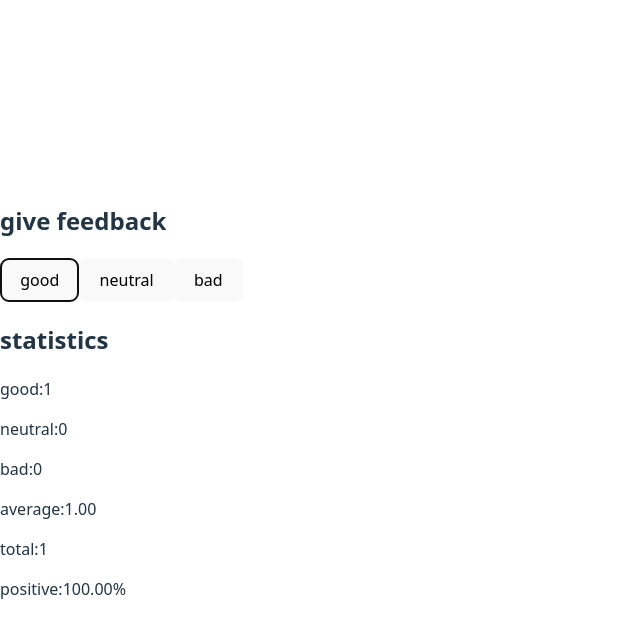
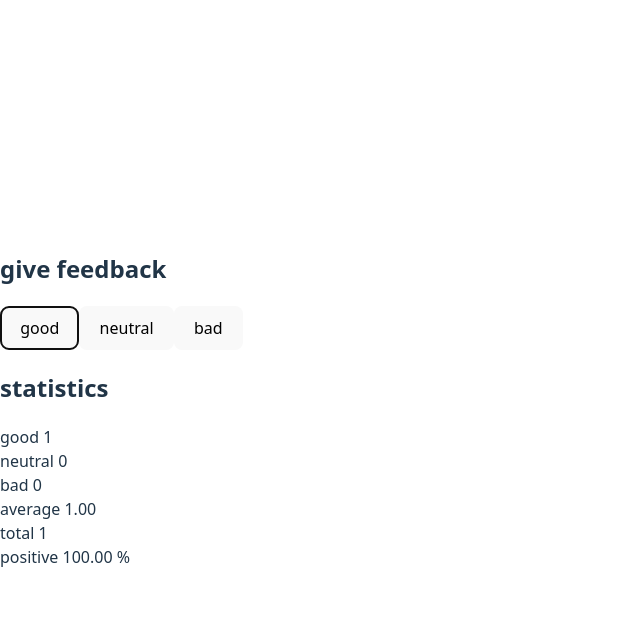
Before and after one commit to dildorababaerova/suttu, a React (Vite) app in the folder part1/: page / in a window 1280 px wide. Both pictures are taken after a click on the button "good". Shown: the top 634 px of the page, without its empty margins (0-640 px from the left). Built offline with nearby package versions, Linux system fonts and the light colour scheme.

Commit message:
part1 exercises 1.10 done

```diff
--- a/part1/src/App.jsx
+++ b/part1/src/App.jsx
@@ -1,4 +1,13 @@
 import { useState } from 'react'
+
+
+const StatisticLine = (props) => {
+  return(
+    <div>
+      {props.text} {props.value} {props.text==="positive"?"%":""}
+    </div>
+  )
+}
 
 const Statistics = (props) => {
   if (props.total === 0) {
@@ -10,13 +19,12 @@ const Statistics = (props) => {
   }
   return(
     <div>
-
-      <p>good:{props.good}</p>
-      <p>neutral:{props.neutral}</p>
-      <p>bad:{props.bad}</p>
-      <p>average:{props.average}</p>
-      <p>total:{props.total}</p>
-      <p>positive:{props.positive}%</p>
+      <StatisticLine text="good" value ={props.good} />
+      <StatisticLine text="neutral" value ={props.neutral} />
+      <StatisticLine text="bad" value ={props.bad} />
+      <StatisticLine text="average" value ={props.average} />
+      <StatisticLine text="total" value ={props.total} />
+      <StatisticLine text="positive" value ={props.positive} />
     </div>
   )
 }
```
